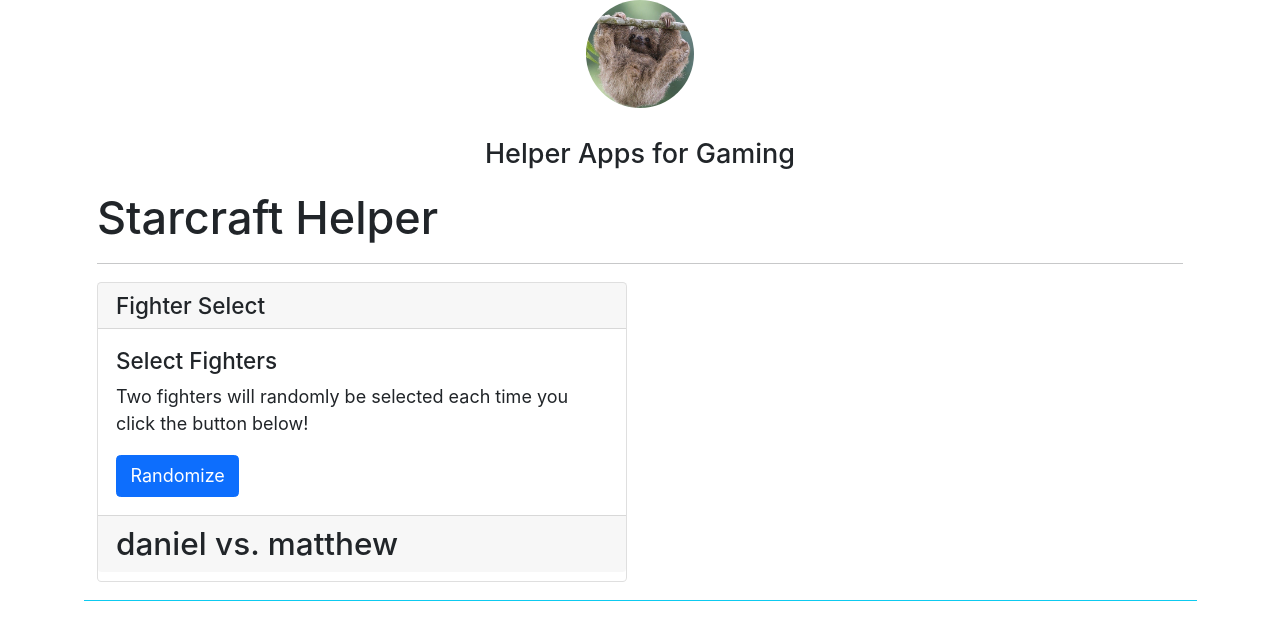
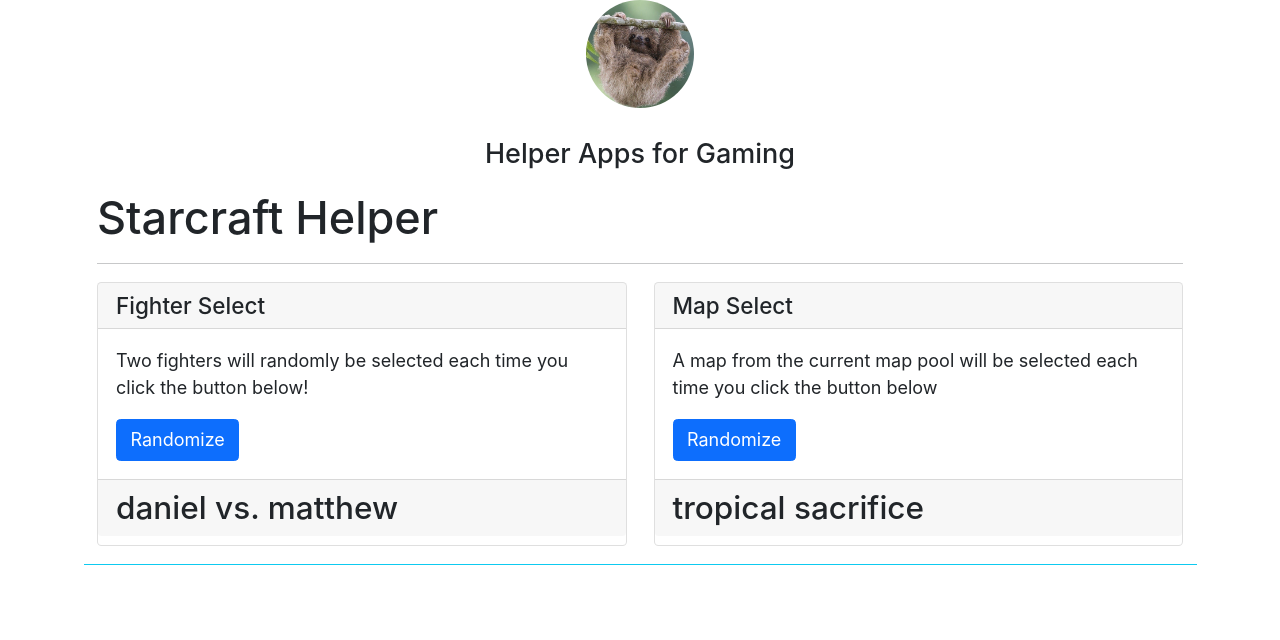
Before and after one commit to NicholasKChoi/WOTR_Combat_Simulator, a Next.js app: page /apps/starcraft-helper in a window 1280 px wide. Shown: the top 640 px of the page. Built offline with nearby package versions, Linux system fonts and the light colour scheme.

Commit message:
add map select panel

```diff
--- a/pages/apps/starcraft-helper.js
+++ b/pages/apps/starcraft-helper.js
@@ -33,21 +33,36 @@
   return `${sortedResult[0]} vs. ${sortedResult[1]}`;
 }
 
+function getMapText() {
+  const mapArray = ['cosmic sapphire', 'data-c', 'inside & out', 'moondance',
+    'stargazers', 'tropical sacrifice', 'waterfall'];
+  shuffle(mapArray);
+  return mapArray[0];
+}
+
 let lastPartners = GetVsText();
+let lastMap = getMapText();
 
 export default function StarcraftHelper() {
-  const [partners, setPartnerState] = useState(
-    lastPartners
-  );
+  const [partners, setPartnerState] = useState(lastPartners);
+  const [maps, setMapState] = useState(lastMap)
 
   function SetPartners() {
     let newPartners = GetVsText();
     while (newPartners == lastPartners) {
       newPartners = GetVsText();
     }
-    console.log(lastPartners, newPartners);
     lastPartners = newPartners;
     setPartnerState(newPartners);
+  }
+
+  function SetMap() {
+    let newMap = getMapText();
+    while (newMap == lastMap) {
+      newMap = getMapText();
+    }
+    lastMap = newMap;
+    setMapState(newMap);
   }
 
   return (
@@ -63,7 +78,6 @@
           <div className='card'>
             <h5 className='card-header'>Fighter Select</h5>
             <div className="card-body">
-              <h5 className="card-title">Select Fighters</h5>
               <p className="card-text fs-6">
                 Two fighters will randomly be selected each time you
                 click the button below!
@@ -73,6 +87,19 @@
             <h3 className='card-footer'>{partners}</h3>
           </div>
         </div>
+        <div className='col-6'>
+          <div className='card'>
+            <h5 className='card-header'>Map Select</h5>
+            <div className="card-body">
+              <p className="card-text fs-6">
+                A map from the current map pool will be selected each time
+                you click the button below
+              </p>
+              <a className="btn btn-primary" onClick={SetMap}>Randomize</a>
+            </div>
+            <h3 className='card-footer'>{maps}</h3>
+          </div>
+        </div>
         </div>
       </section>
     </Layout>
```
